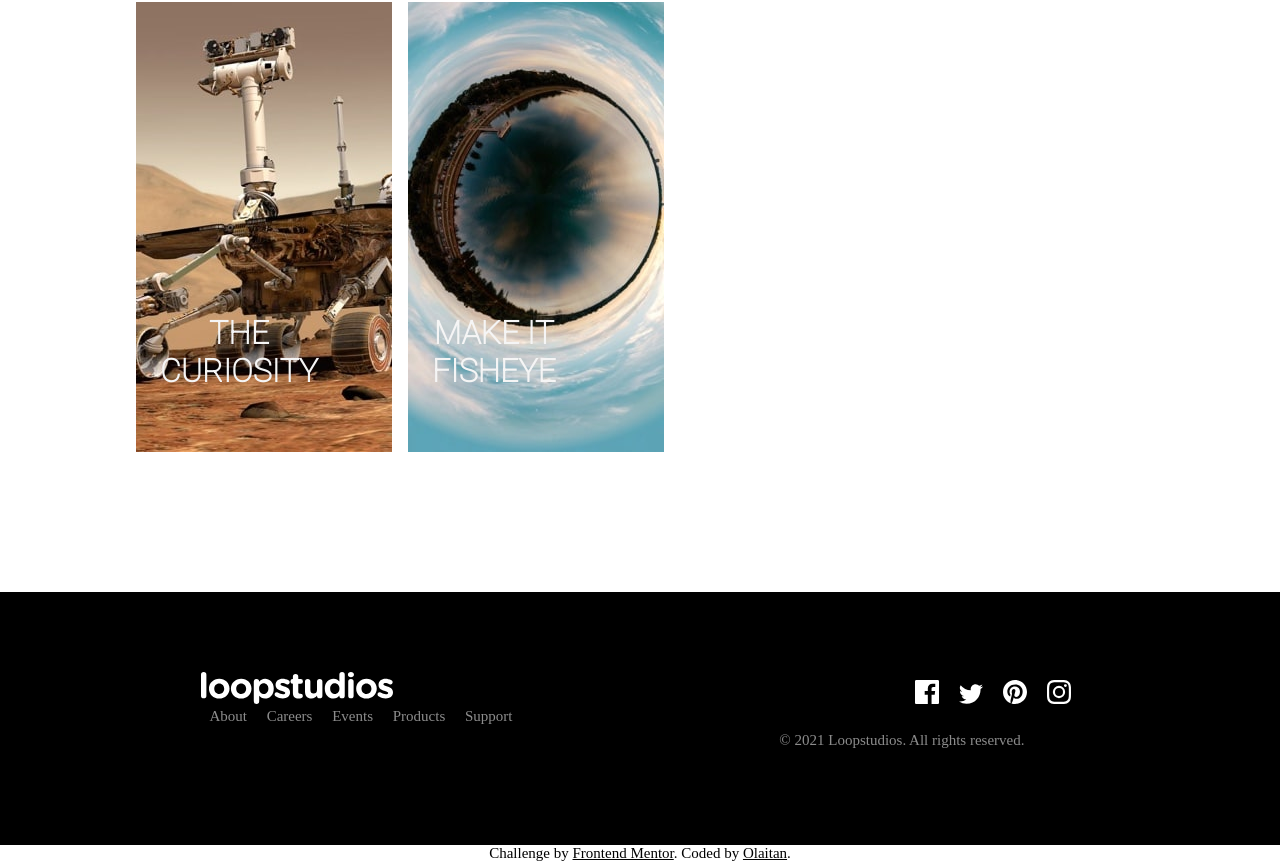
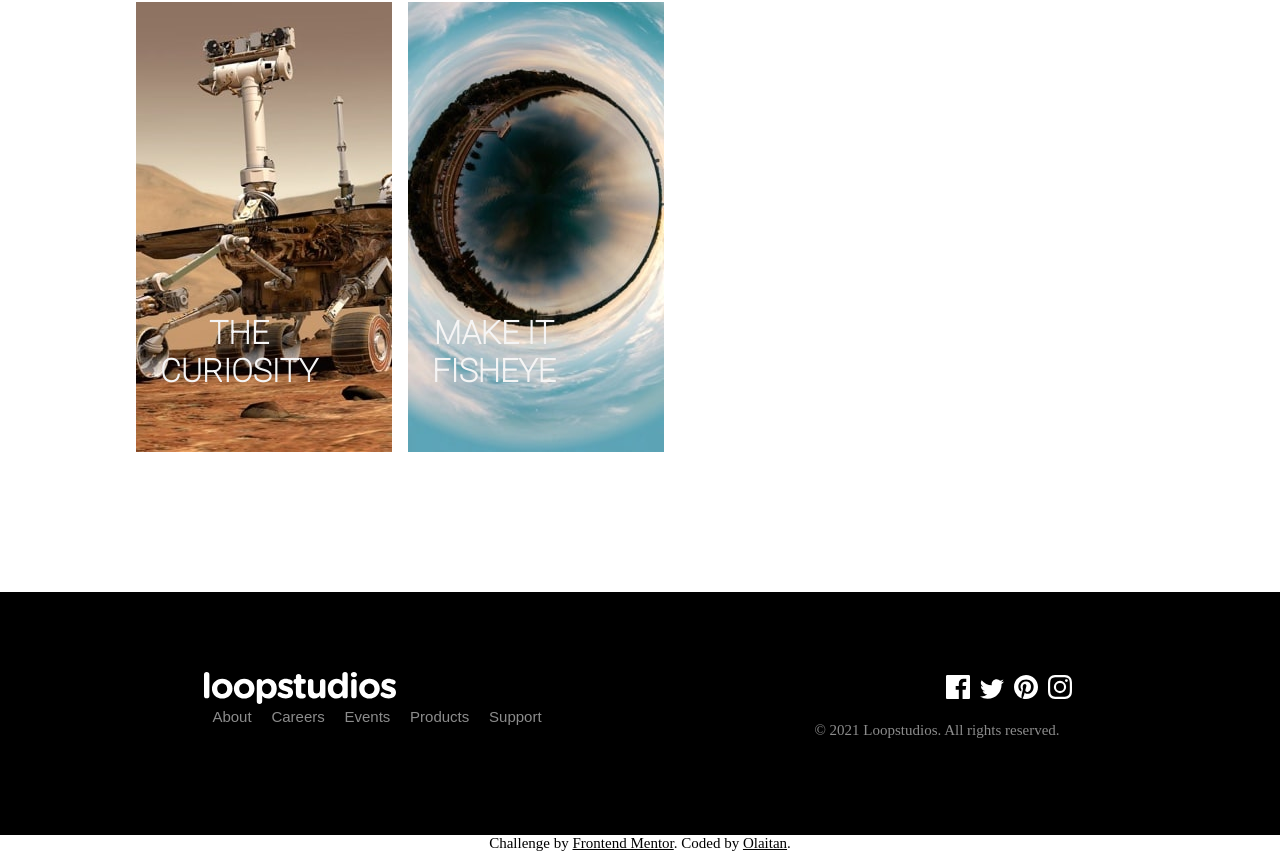
Before and after one commit to Olaitan01/loopstudios, a plain HTML site: page index.html in a window 1280 px wide. Shown: the part 2433-3295 px from the top of the page. Drawn offline with Linux system fonts and the light colour scheme.

Commit message:
Update index.css

```diff
--- a/index.css
+++ b/index.css
@@ -171,6 +171,7 @@ body{
 .footer a{
     padding: 0.5rem;
     cursor: pointer;
+    font-family: sans-serif;
 }
 .footer .images{
     margin-left: 9rem;
@@ -178,7 +179,7 @@ body{
 
 }
 .footer .images img{
-    margin:0.5rem;
+    margin:0.2rem;
 }
 .attribution, .attribution a{
     text-align: center;
```
